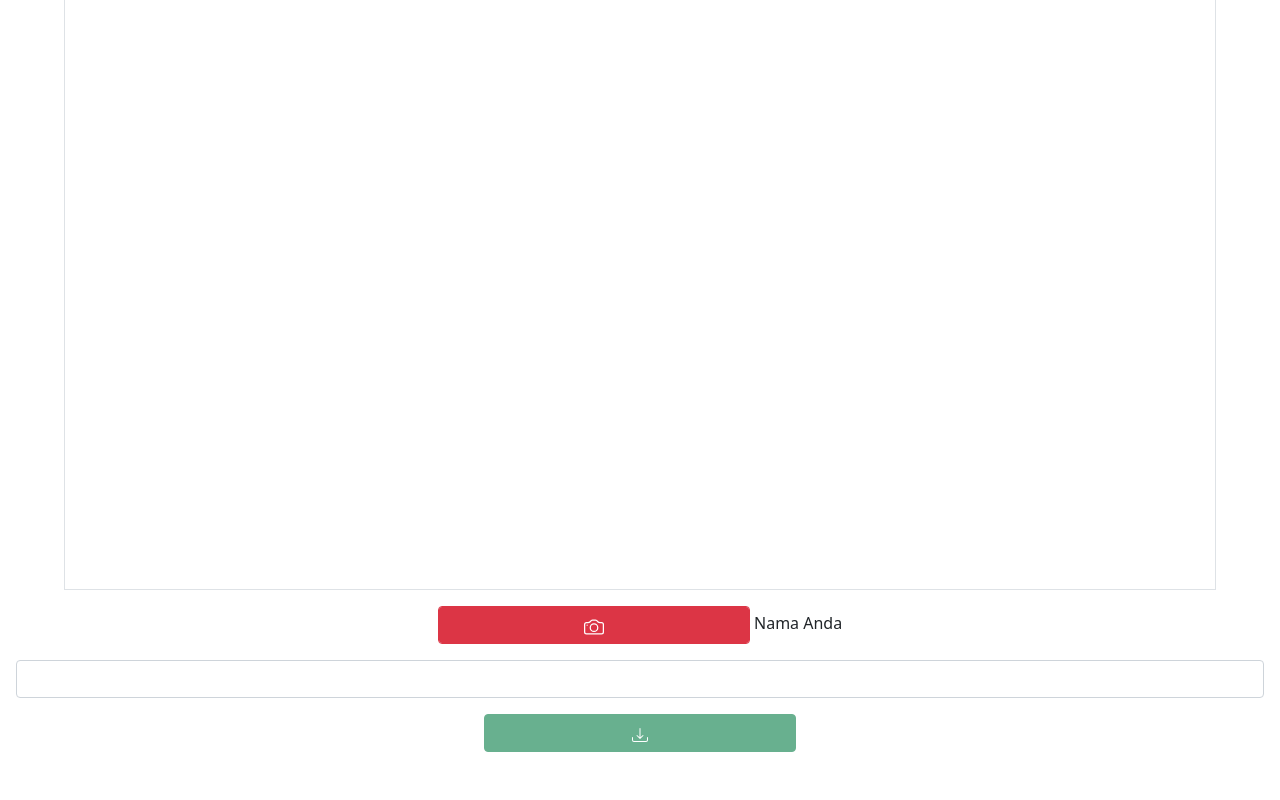
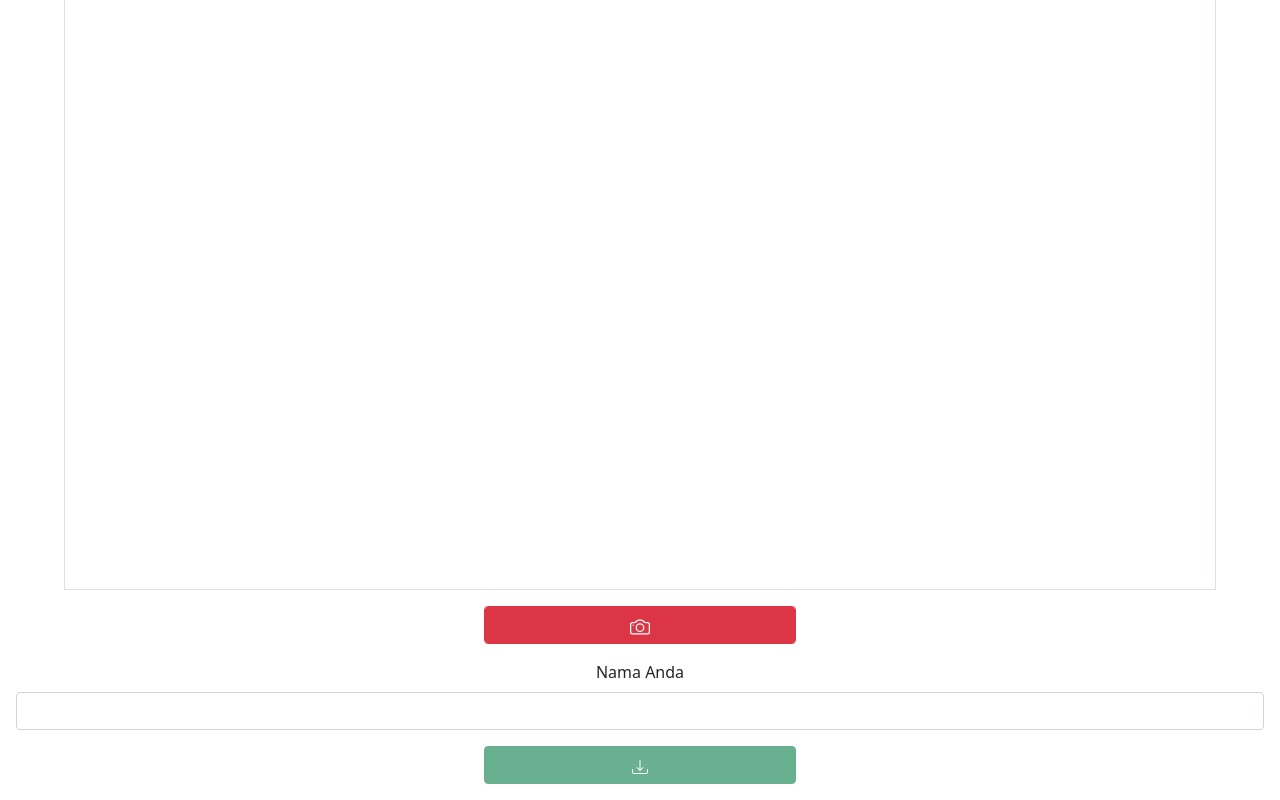
Before and after one commit to syuaibsyuaib/template-disdikbud-pare2, a plain HTML site: page index.html in a window 1280 px wide. Shown: the part 578-1378 px from the top of the page. Before the commit the page ends 1346 px from the top, so only its background shows below. Drawn offline with nearby package versions, Linux system fonts and the light colour scheme.

Commit message:
Update index.html

```diff
--- a/index.html
+++ b/index.html
@@ -46,8 +46,10 @@
 								d="M8 11a2.5 2.5 0 1 1 0-5 2.5 2.5 0 0 1 0 5zm0 1a3.5 3.5 0 1 0 0-7 3.5 3.5 0 0 0 0 7zM3 6.5a.5.5 0 1 1-1 0 .5.5 0 0 1 1 0z" />
 						</svg>
 					</button>
+<div class="mb-3">
 <label for="inp_nama" class="form-label">Nama Anda</label>
-<input type="text" class="form-control mb-3" id="inp_nama">
+<input type="text" class="form-control" id="inp_nama">
+</div>
 					<button type="submit" class="btn btn-success m-auto w-25" id="unduh" disabled>
 <svg xmlns="http://www.w3.org/2000/svg" width="16" height="16" fill="currentColor" class="bi bi-download" viewBox="0 0 16 16">
   <path d="M.5 9.9a.5.5 0 0 1 .5.5v2.5a1 1 0 0 0 1 1h12a1 1 0 0 0 1-1v-2.5a.5.5 0 0 1 1 0v2.5a2 2 0 0 1-2 2H2a2 2 0 0 1-2-2v-2.5a.5.5 0 0 1 .5-.5z"/>
```
